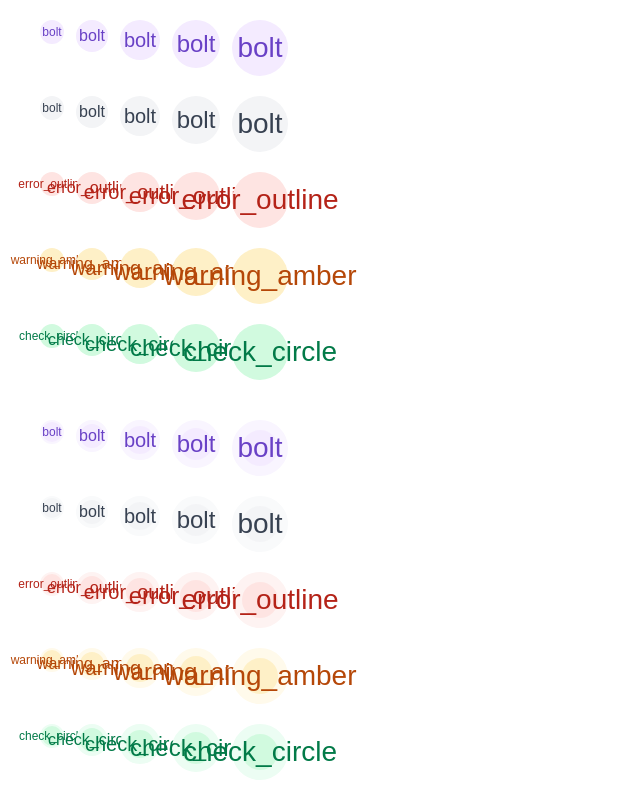
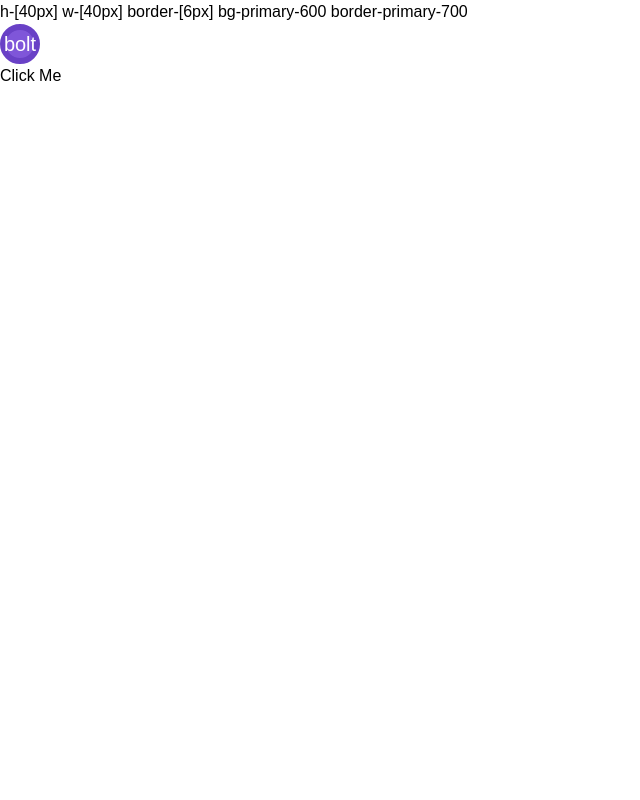
Before and after one commit to imboyo/Project--Hairiya-levenstein-website, a Nuxt app in the folder front-end/: page / in a window 1280 px wide. Shown: the top 800 px of the page, without its empty margins (0-640 px from the left). Built offline with nearby package versions, Linux system fonts and the light colour scheme.

Commit message:
featuredicon done

```diff
--- a/front-end/components/icons/FeaturedIcon.vue
+++ b/front-end/components/icons/FeaturedIcon.vue
@@ -1,5 +1,7 @@
 <script lang="ts" setup>
 // Props
+import { computed } from "#imports";
+
 interface Props {
   theme: FeaturedThemeProps;
   size: FeaturedSizeProps;
@@ -9,7 +11,7 @@ interface Props {
 const props = defineProps<Props>();
 
 // * Class state for dynamic styling based on props used
-const featuredIconClass = {
+const defaultClass = {
   size: {
     circle: {
       xs: "h-[24px] w-[24px]",
@@ -25,75 +27,8 @@ const featuredIconClass = {
       lg: "text-display-xs",
       xl: "text-[28px]",
     },
-    border: {
-      theme: {
-        light: {},
-        lightOutline: {
-          xs: "border-[2px]",
-          sm: "border-[4px]",
-          md: "border-[6px]",
-          lg: "border-[8px]",
-          xl: "border-[10px]",
-        },
-        dark: {
-          xs: "border-[2px]",
-          sm: "border-[4px]",
-          md: "border-[6px]",
-          lg: "border-[8px]",
-          xl: "border-[10px]",
-        },
-      },
-    },
   },
-  type: {
-    theme: {
-      light: {
-        primary: "bg-primary-100",
-        gray: "bg-gray-100",
-        error: "bg-error-100",
-        warning: "bg-warning-100",
-        success: "bg-success-100",
-      },
-      lightOutline: {
-        primary: "bg-primary-100 border-primary-50",
-        gray: "bg-gray-100 border-gray-50",
-        error: "bg-error-100 border-error-50",
-        warning: "bg-warning-100 border-warning-50",
-        success: "bg-success-100 border-success-50",
-      },
-      dark: {
-        primary: "bg-primary-600 border-primary-700",
-        gray: "bg-gray-600 border-gray-700",
-        error: "bg-error-600 border-error-700",
-        warning: "bg-warning-600 border-warning-700",
-        success: "bg-success-600 border-success-700",
-      },
-    },
-    icon: {
-      theme: {
-        light: {
-          primary: "text-primary-700",
-          gray: "text-gray-700",
-          error: "text-error-700",
-          warning: "text-warning-700",
-          success: "text-success-700",
-        },
-        lightOutline: {
-          primary: "text-primary-700",
-          gray: "text-gray-700",
-          error: "text-error-700",
-          warning: "text-warning-700",
-          success: "text-success-700",
-        },
-        dark: {
-          primary: "text-white",
-          gray: "text-white",
-          error: "text-white",
-          warning: "text-white",
-          success: "text-white",
-        },
-      },
-    },
+  color: {
     materialIcon: {
       primary: "bolt",
       gray: "bolt",
@@ -103,16 +38,120 @@ const featuredIconClass = {
     },
   },
 };
+
+const featuredIconClassConfig = {
+  light: {
+    size: {
+      circle: defaultClass.size.circle,
+      icon: defaultClass.size.icon,
+      border: {},
+    },
+    color: {
+      circle: {
+        primary: "bg-primary-100",
+        gray: "bg-gray-100",
+        error: "bg-error-100",
+        warning: "bg-warning-100",
+        success: "bg-success-100",
+      },
+      icon: {
+        primary: "text-primary-700",
+        gray: "text-gray-700",
+        error: "text-error-700",
+        warning: "text-warning-700",
+        success: "text-success-700",
+      },
+      materialIcon: defaultClass.color.materialIcon,
+    },
+  },
+  lightOutline: {
+    size: {
+      circle: defaultClass.size.circle,
+      icon: defaultClass.size.icon,
+      border: {
+        xs: "border-[2px]",
+        sm: "border-[4px]",
+        md: "border-[6px]",
+        lg: "border-[8px]",
+        xl: "border-[10px]",
+      },
+    },
+    color: {
+      circle: {
+        primary: "bg-primary-100 border-primary-50",
+        gray: "bg-gray-100 border-gray-50",
+        error: "bg-error-100 border-error-50",
+        warning: "bg-warning-100 border-warning-50",
+        success: "bg-success-100 border-success-50",
+      },
+      icon: {
+        primary: "text-primary-700",
+        gray: "text-gray-700",
+        error: "text-error-700",
+        warning: "text-warning-700",
+        success: "text-success-700",
+      },
+      materialIcon: defaultClass.color.materialIcon,
+    },
+  },
+  dark: {
+    size: {
+      circle: defaultClass.size.circle,
+      icon: defaultClass.size.icon,
+      border: {
+        xs: "border-[2px]",
+        sm: "border-[4px]",
+        md: "border-[6px]",
+        lg: "border-[8px]",
+        xl: "border-[10px]",
+      },
+    },
+    color: {
+      circle: {
+        primary: "bg-primary-600 border-primary-700",
+        gray: "bg-gray-600 border-gray-700",
+        error: "bg-error-600 border-error-700",
+        warning: "bg-warning-600 border-warning-700",
+        success: "bg-success-600 border-success-700",
+      },
+      icon: {
+        primary: "text-white",
+        gray: "text-white",
+        error: "text-white",
+        warning: "text-white",
+        success: "text-white",
+      },
+      materialIcon: defaultClass.color.materialIcon,
+    },
+  },
+};
+
+const circleDynamicClass = computed(() => {
+  const themeSelected = featuredIconClassConfig[props.theme];
+  return `${themeSelected.size.circle[props.size]}
+          ${themeSelected.size.border[props.size]}
+          ${themeSelected.color.circle[props.type]}`;
+});
+
+const spanDynamicClass = computed(() => {
+  const themeSelected = featuredIconClassConfig[props.theme];
+  return `${themeSelected.size.icon[props.size]}
+          ${themeSelected.color.icon[props.type]}`;
+});
+
+const materialIconContent = computed(() => {
+  const themeSelected = featuredIconClassConfig[props.theme];
+  return `${themeSelected.color.materialIcon[props.type]}`;
+});
 </script>
 
 <template>
+  {{ circleDynamicClass }}
   <div
-    :class="`flex justify-center items-center rounded-full ${featuredIconClass.size.circle[size]} ${featuredIconClass.type.theme[theme][type]} ${featuredIconClass.size.border.theme[theme][size]}`"
+    :class="`flex justify-center items-center rounded-full ${circleDynamicClass}`"
   >
-    <span
-      :class="`material-icons-outlined inline-block ${featuredIconClass.size.icon[size]} ${featuredIconClass.type.icon.theme[theme][type]}`"
-    >
-      {{ featuredIconClass.type.materialIcon[type] }}
+    <span :class="`material-icons-outlined inline-block ${spanDynamicClass}`">
+      {{ materialIconContent }}
     </span>
   </div>
 </template>
--- a/front-end/pages/index.vue
+++ b/front-end/pages/index.vue
@@ -1,9 +1,21 @@
 <script lang="ts" setup>
-import TestingFeaturedIcon from "~/components/testing/TestingFeaturedIcon.vue";
+import FeaturedIcon from "~/components/icons/FeaturedIcon.vue";
+
+const iconReactive = reactive({
+  theme: "dark",
+  size: "md",
+  type: "primary",
+});
 </script>
 
 <template>
   <div>
-    <TestingFeaturedIcon />
+    <FeaturedIcon
+      :theme="iconReactive.theme"
+      :size="iconReactive.size"
+      :type="iconReactive.type"
+    />
+
+    <button @click="iconReactive.theme = 'light'">Click Me</button>
   </div>
 </template>
```
